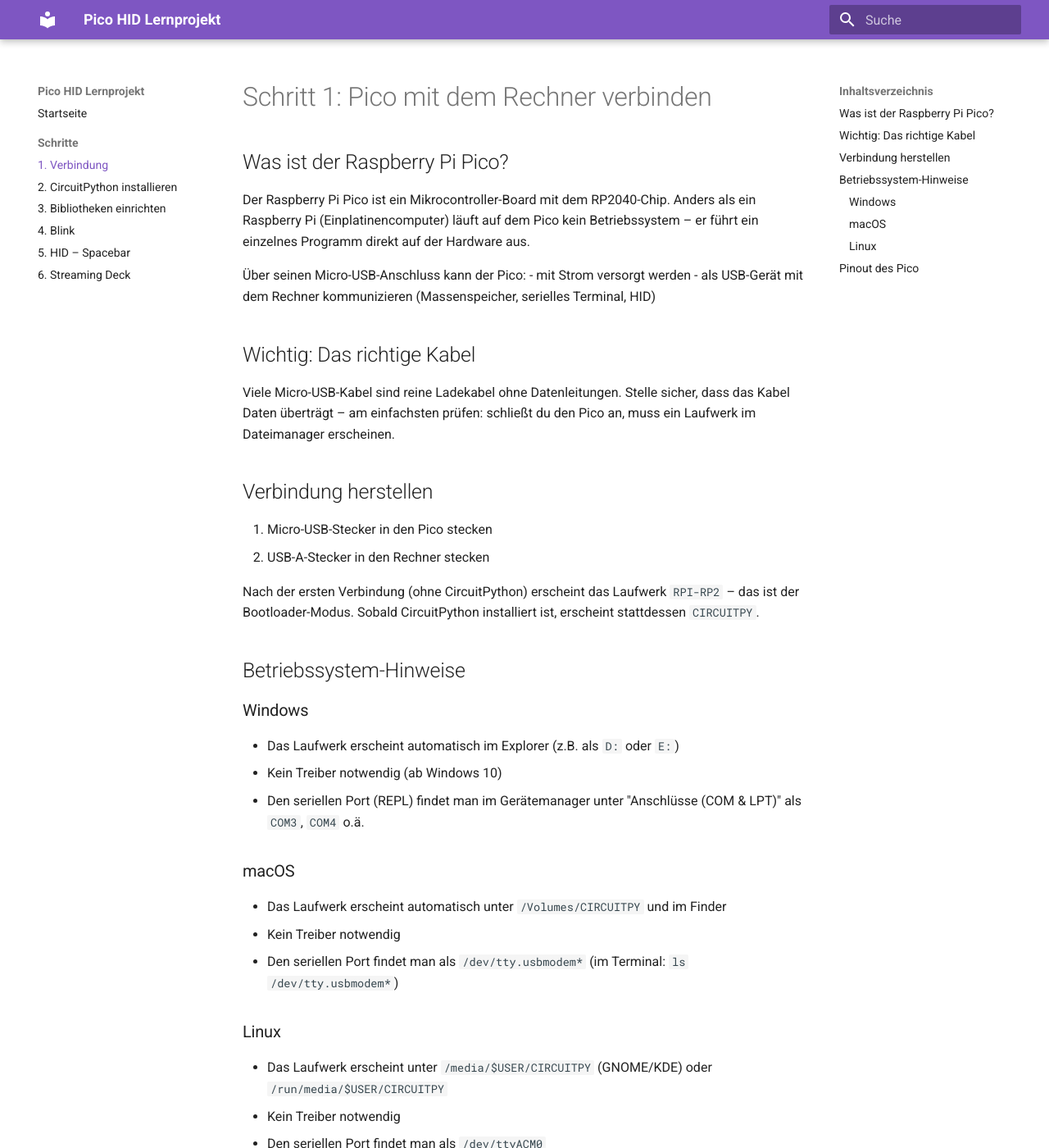
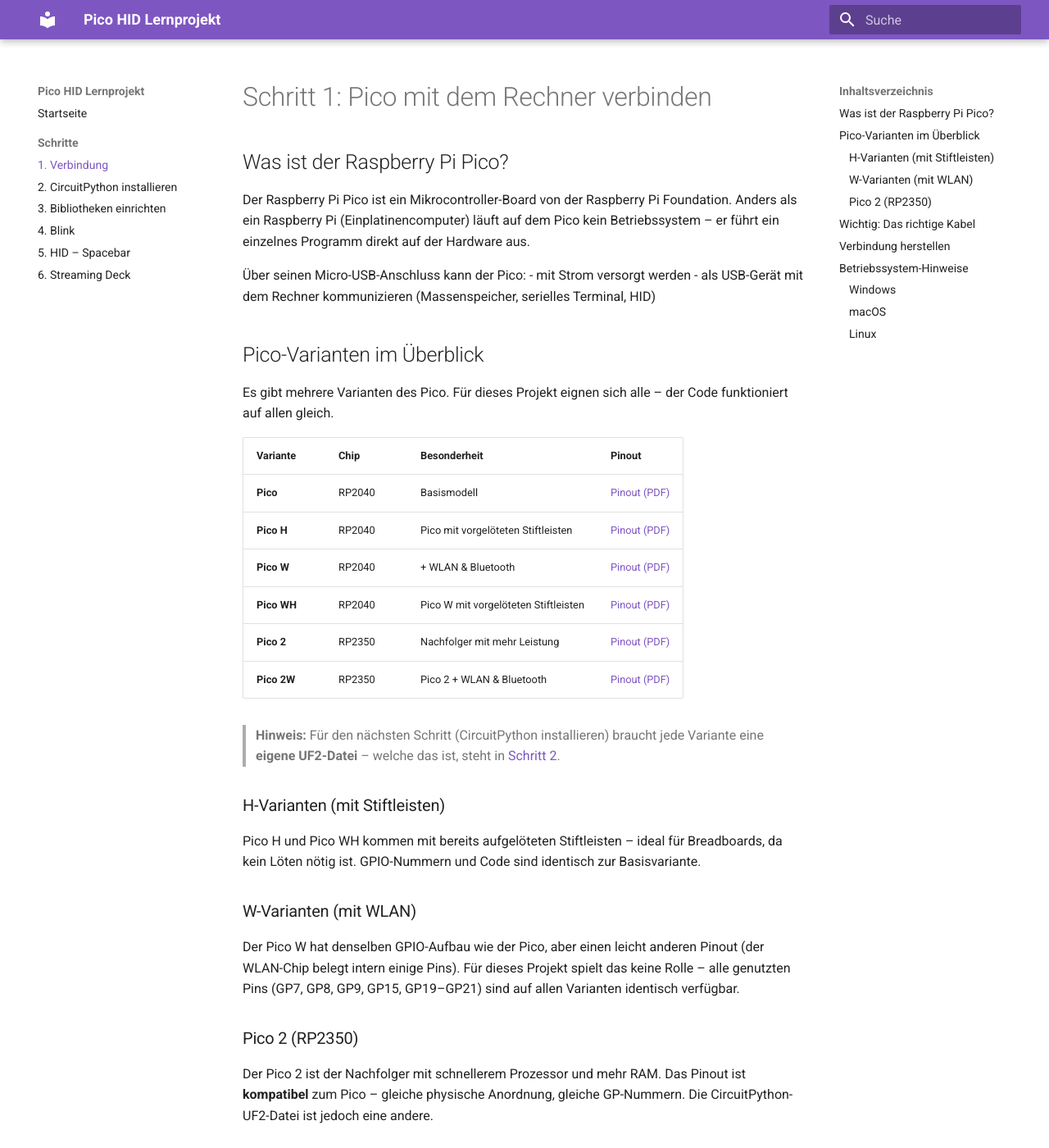
Before and after one commit to jvanvinkenroye/makerSQpico, an MkDocs documentation site: the page built from docs/01_verbindung.md, in a window 1280 px wide and 1400 px high. Shown: the whole window at 82% size. Built offline with MkDocs 1.6.1 and Material for MkDocs 9.7.7, drawn with Linux system fonts in a browser that asks for light colours; some of the changed text lies outside the part shown.

Commit message:
docs: add Pico variants overview with pinouts and variant-specific CircuitPython download links

````diff
--- a/docs/01_verbindung.md
+++ b/docs/01_verbindung.md
@@ -2,11 +2,38 @@
 
 ## Was ist der Raspberry Pi Pico?
 
-Der Raspberry Pi Pico ist ein Mikrocontroller-Board mit dem RP2040-Chip. Anders als ein Raspberry Pi (Einplatinencomputer) läuft auf dem Pico kein Betriebssystem – er führt ein einzelnes Programm direkt auf der Hardware aus.
+Der Raspberry Pi Pico ist ein Mikrocontroller-Board von der Raspberry Pi Foundation. Anders als ein Raspberry Pi (Einplatinencomputer) läuft auf dem Pico kein Betriebssystem – er führt ein einzelnes Programm direkt auf der Hardware aus.
 
 Über seinen Micro-USB-Anschluss kann der Pico:
 - mit Strom versorgt werden
 - als USB-Gerät mit dem Rechner kommunizieren (Massenspeicher, serielles Terminal, HID)
+
+## Pico-Varianten im Überblick
+
+Es gibt mehrere Varianten des Pico. Für dieses Projekt eignen sich alle – der Code funktioniert auf allen gleich.
+
+| Variante | Chip | Besonderheit | Pinout |
+|----------|------|--------------|--------|
+| **Pico** | RP2040 | Basismodell | [Pinout (PDF)](https://datasheets.raspberrypi.com/pico/Pico-R3-A4-Pinout.pdf) |
+| **Pico H** | RP2040 | Pico mit vorgelöteten Stiftleisten | [Pinout (PDF)](https://datasheets.raspberrypi.com/pico/Pico-R3-A4-Pinout.pdf) |
+| **Pico W** | RP2040 | + WLAN & Bluetooth | [Pinout (PDF)](https://datasheets.raspberrypi.com/picow/PicoW-A4-Pinout.pdf) |
+| **Pico WH** | RP2040 | Pico W mit vorgelöteten Stiftleisten | [Pinout (PDF)](https://datasheets.raspberrypi.com/picow/PicoW-A4-Pinout.pdf) |
+| **Pico 2** | RP2350 | Nachfolger mit mehr Leistung | [Pinout (PDF)](https://datasheets.raspberrypi.com/pico/Pico-2-Pinout.pdf) |
+| **Pico 2W** | RP2350 | Pico 2 + WLAN & Bluetooth | [Pinout (PDF)](https://datasheets.raspberrypi.com/pico2w/Pico-2-W-Pinout.pdf) |
+
+> **Hinweis:** Für den nächsten Schritt (CircuitPython installieren) braucht jede Variante eine **eigene UF2-Datei** – welche das ist, steht in [Schritt 2](02_circuitpython_install.md).
+
+### H-Varianten (mit Stiftleisten)
+
+Pico H und Pico WH kommen mit bereits aufgelöteten Stiftleisten – ideal für Breadboards, da kein Löten nötig ist. GPIO-Nummern und Code sind identisch zur Basisvariante.
+
+### W-Varianten (mit WLAN)
+
+Der Pico W hat denselben GPIO-Aufbau wie der Pico, aber einen leicht anderen Pinout (der WLAN-Chip belegt intern einige Pins). Für dieses Projekt spielt das keine Rolle – alle genutzten Pins (GP7, GP8, GP9, GP15, GP19–GP21) sind auf allen Varianten identisch verfügbar.
+
+### Pico 2 (RP2350)
+
+Der Pico 2 ist der Nachfolger mit schnellerem Prozessor und mehr RAM. Das Pinout ist **kompatibel** zum Pico – gleiche physische Anordnung, gleiche GP-Nummern. Die CircuitPython-UF2-Datei ist jedoch eine andere.
 
 ## Wichtig: Das richtige Kabel
 
@@ -17,7 +44,7 @@
 1. Micro-USB-Stecker in den Pico stecken
 2. USB-A-Stecker in den Rechner stecken
 
-Nach der ersten Verbindung (ohne CircuitPython) erscheint das Laufwerk `RPI-RP2` – das ist der Bootloader-Modus. Sobald CircuitPython installiert ist, erscheint stattdessen `CIRCUITPY`.
+Nach der ersten Verbindung (ohne CircuitPython) erscheint das Laufwerk `RPI-RP2` (Pico/Pico W) bzw. `RP2350` (Pico 2/Pico 2W) – das ist der Bootloader-Modus. Sobald CircuitPython installiert ist, erscheint stattdessen `CIRCUITPY`.
 
 ## Betriebssystem-Hinweise
 
@@ -53,13 +80,6 @@
 sudo screen /dev/ttyACM0 115200
 ```
 
-## Pinout des Pico
-
-Das offizielle Pinout-Diagramm mit allen GPIO-Nummern:
-[Pico R3 Pinout (PDF)](https://datasheets.raspberrypi.com/pico/Pico-R3-A4-Pinout.pdf)
-
-Die Pin-Nummern im Code entsprechen den **GP**-Nummern auf dem Board (z.B. `GP15` = Pin 20 am Stecker).
-
 ---
 
 [Weiter: CircuitPython installieren →](02_circuitpython_install.md)
````
Also changed, not shown: docs/02_circuitpython_install.md (+12 -3 lines).
